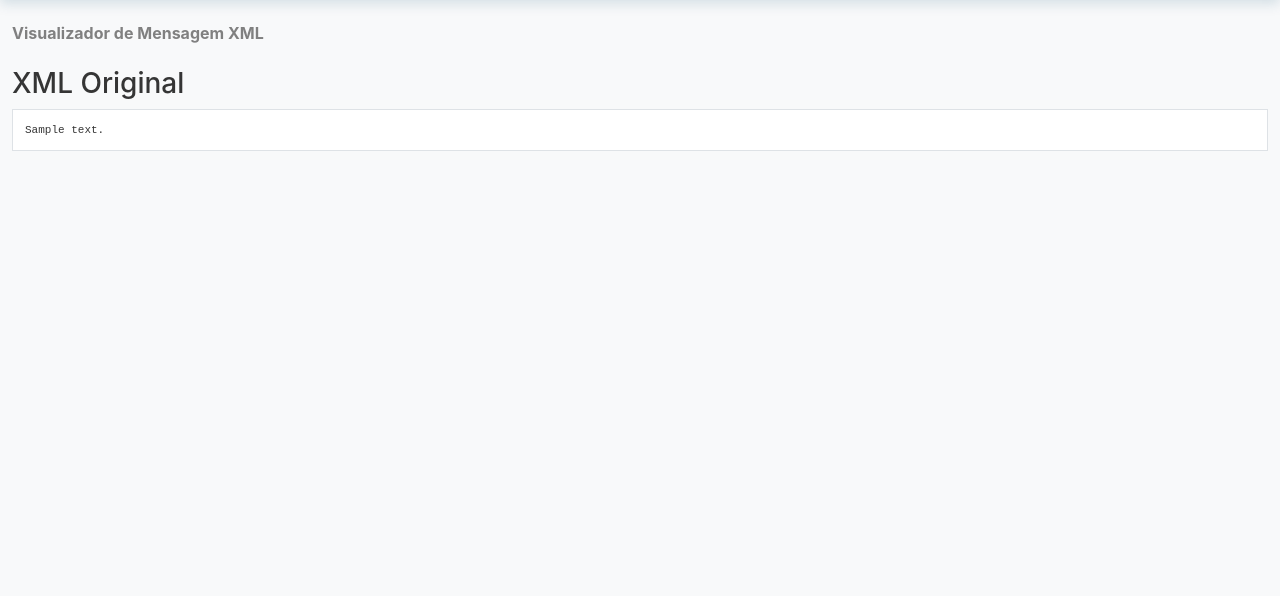
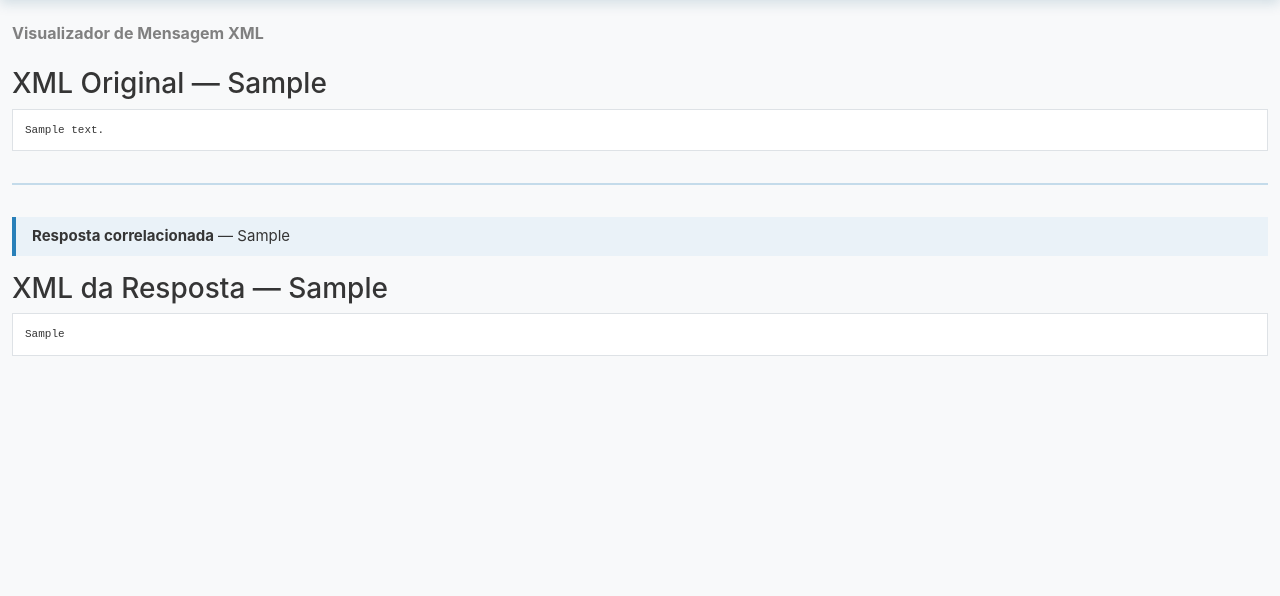
Before and after one commit to ACBtech86/SPB_FINAL, a FastAPI app: template spbsite/app/templates/messages/viewer.html in a window 1280 px wide. Shown: the part 90-686 px from the top of the page. Run offline with FastAPI, Linux system fonts and the light colour scheme; the template is opened without the code that fills it: most values are stand-ins (such as "Sample title", 1, 10 or a date in 2020).

Commit message:
feat: Hide R1 responses in Consultar and show paired request+response in viewer
Consultar Mensagens now shows only original messages (GEN0001, STR0001, etc.),
hiding R1/R2/RE response rows by default. Clicking a row opens the viewer which
displays both the original message and its correlated response together,
matched via mq_correl_id == mq_msg_id. Rows are now clickable anywhere with
hover highlighting.

Co-Authored-By: Claude Opus 4.6 (1M context) <noreply@anthropic.com>

```diff
--- a/spbsite/app/routers/viewer.py
+++ b/spbsite/app/routers/viewer.py
@@ -110,6 +110,39 @@ async def view_xml(
         if root is not None:
             tree = xml_to_tree(root)
 
+    # Look up the related response (R1/RE) by mq_correl_id
+    # If this record is in spb_local_to_bacen, the response lives in spb_bacen_to_local
+    # (and vice versa). The link is response.mq_correl_id == this.mq_msg_id.
+    response_xml = None
+    response_tree = None
+    response_cod_msg = None
+    if table != "fila" and record is not None and record.mq_msg_id:
+        if table == "spb_local_to_bacen":
+            response_model = SPBBacenToLocal
+        elif table == "spb_bacen_to_local":
+            response_model = SPBLocalToBacen
+        elif table == "spb_local_to_selic":
+            response_model = SPBSelicToLocal
+        elif table == "spb_selic_to_local":
+            response_model = SPBLocalToSelic
+        else:
+            response_model = None
+
+        if response_model is not None:
+            resp_result = await db.execute(
+                select(response_model)
+                .where(response_model.mq_correl_id == record.mq_msg_id)
+                .order_by(response_model.db_datetime.asc())
+                .limit(1)
+            )
+            resp_record = resp_result.scalar_one_or_none()
+            if resp_record is not None:
+                response_xml = resp_record.msg
+                response_cod_msg = resp_record.cod_msg
+                resp_root = parse_xml(response_xml)
+                if resp_root is not None:
+                    response_tree = xml_to_tree(resp_root)
+
     return templates.TemplateResponse(
         "messages/viewer.html",
         {
@@ -119,5 +152,9 @@ async def view_xml(
             "tree": tree,
             "table": table,
             "record_id": record_id,
+            "cod_msg": getattr(record, "cod_msg", None) if record is not None else None,
+            "response_xml": response_xml,
+            "response_tree": response_tree,
+            "response_cod_msg": response_cod_msg,
         },
     )
--- a/spbsite/app/templates/messages/viewer.html
+++ b/spbsite/app/templates/messages/viewer.html
@@ -29,7 +29,7 @@
 
 {% if tree %}
 <div class="xml-viewer">
-    <h3>Estrutura da Mensagem</h3>
+    <h3>Mensagem{% if cod_msg %} &mdash; {{ cod_msg }}{% endif %}</h3>
     <div class="xml-tree">
         {{ render_tree(tree) }}
     </div>
@@ -38,11 +38,34 @@
 
 {% if xml_content is defined and xml_content %}
 <div class="xml-raw">
-    <h3>XML Original</h3>
+    <h3>XML Original{% if cod_msg %} &mdash; {{ cod_msg }}{% endif %}</h3>
     <pre class="xml-code">{{ xml_content }}</pre>
 </div>
 {% elif not tree %}
 <div class="alert alert-warning">Nenhuma mensagem XML encontrada.</div>
+{% endif %}
+
+{% if response_tree or response_xml %}
+<hr style="margin:32px 0; border:none; border-top:2px solid #2980b9;">
+<div style="background:#eaf2f8; padding:8px 16px; border-left:4px solid #2980b9; margin-bottom:16px;">
+    <strong>Resposta correlacionada</strong>{% if response_cod_msg %} &mdash; {{ response_cod_msg }}{% endif %}
+</div>
+
+{% if response_tree %}
+<div class="xml-viewer">
+    <h3>Estrutura da Resposta</h3>
+    <div class="xml-tree">
+        {{ render_tree(response_tree) }}
+    </div>
+</div>
+{% endif %}
+
+{% if response_xml %}
+<div class="xml-raw">
+    <h3>XML da Resposta{% if response_cod_msg %} &mdash; {{ response_cod_msg }}{% endif %}</h3>
+    <pre class="xml-code">{{ response_xml }}</pre>
+</div>
+{% endif %}
 {% endif %}
 {% endblock %}
 
```
Also changed, not shown: spbsite/app/services/query_messages.py (+20 -6 lines), spbsite/app/templates/messages/query.html (+21 -2 lines).
